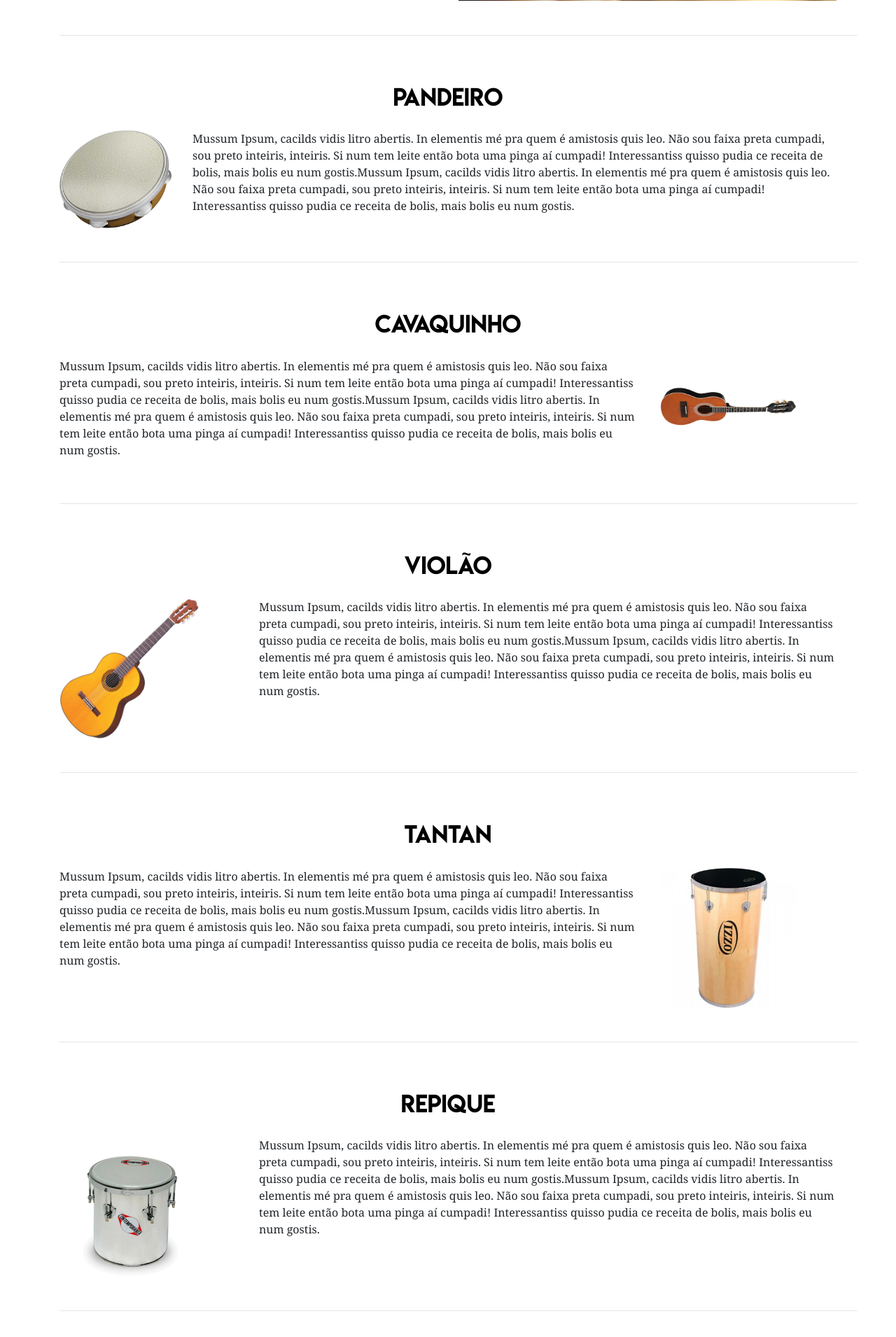
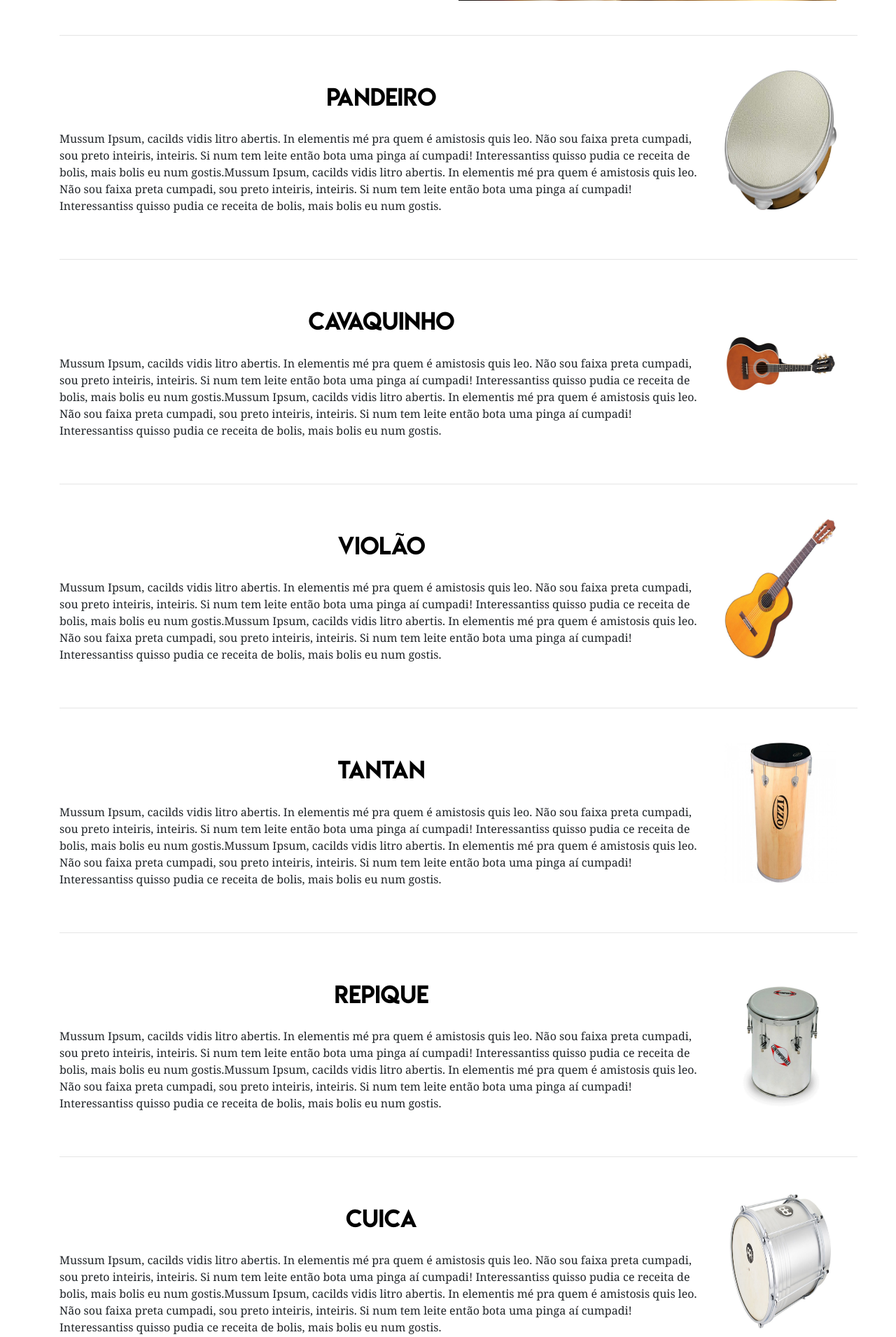
Before and after one commit to bielzinhopecci/searchsound, a PHP site: page /pagode-inst.php in a window 1280 px wide. Shown: the part 514-2424 px from the top of the page at 70% size. Run offline with PHP 8.4, Linux system fonts and the light colour scheme; some libraries are stand-ins or nearby versions.

Commit message:
Add files via upload

```diff
--- a/pagode-inst.php
+++ b/pagode-inst.php
@@ -80,30 +80,26 @@
         <hr class="prop-f col-md-12 mt-5 mb-5">
 
         <section class="row">
-            <div class="col-md-12">
+            <div class="col md-10">
                 <h2 class="text-center">Pandeiro</h2>
+                <p>Mussum Ipsum, cacilds vidis litro abertis. In elementis mé pra quem é amistosis quis leo. Não sou faixa preta cumpadi, sou preto inteiris, inteiris. Si num tem leite então bota uma pinga aí cumpadi! Interessantiss quisso pudia ce receita de bolis, mais bolis eu num gostis.Mussum Ipsum, cacilds vidis litro abertis. In elementis mé pra quem é amistosis quis leo. Não sou faixa preta cumpadi, sou preto inteiris, inteiris. Si num tem leite então bota uma pinga aí cumpadi! Interessantiss quisso pudia ce receita de bolis, mais bolis eu num gostis.
+                </p>
             </div>
             <div class="col-md-2">
-                <img class="img-inst" src="dist/img/Pagode%20-%20Pandeiro.jpg" height="140px" width="200px" alt="Pandeiro">
-            </div>
-            <div class="col md-10">
-                <p>Mussum Ipsum, cacilds vidis litro abertis. In elementis mé pra quem é amistosis quis leo. Não sou faixa preta cumpadi, sou preto inteiris, inteiris. Si num tem leite então bota uma pinga aí cumpadi! Interessantiss quisso pudia ce receita de bolis, mais bolis eu num gostis.Mussum Ipsum, cacilds vidis litro abertis. In elementis mé pra quem é amistosis quis leo. Não sou faixa preta cumpadi, sou preto inteiris, inteiris. Si num tem leite então bota uma pinga aí cumpadi! Interessantiss quisso pudia ce receita de bolis, mais bolis eu num gostis.
-                </p>
+                <img class="img-inst" src="dist/img/Pagode%20-%20Pandeiro.jpg" height="200px" width="200px" alt="Pandeiro">
             </div>
         </section>
 
         <hr class="prop-f col-md-12 mt-5 mb-5">
 
         <section class="row">
-            <div class="col-md-12">
+            <div class="col md-10 col-md-push-2 col-sm-push-0">
                 <h2 class="text-center">Cavaquinho</h2>
-            </div>
-            <div class="col md-9">
                 <p>Mussum Ipsum, cacilds vidis litro abertis. In elementis mé pra quem é amistosis quis leo. Não sou faixa preta cumpadi, sou preto inteiris, inteiris. Si num tem leite então bota uma pinga aí cumpadi! Interessantiss quisso pudia ce receita de bolis, mais bolis eu num gostis.Mussum Ipsum, cacilds vidis litro abertis. In elementis mé pra quem é amistosis quis leo. Não sou faixa preta cumpadi, sou preto inteiris, inteiris. Si num tem leite então bota uma pinga aí cumpadi! Interessantiss quisso pudia ce receita de bolis, mais bolis eu num gostis.
                 </p>
             </div>
-            <div class="col-md-3 mt-0">
-                <img class="img-inst" src="dist/img/Pagode%20-%20Cavaquinho.jpg" height="140px" width="200px" alt="Cavaquinho">
+            <div class="col-md-2 mt-0 col-md-pull-10 col-sm-push-0">
+                <img class="img-inst" src="dist/img/Pagode%20-%20Cavaquinho.jpg" height="200px" width="200px" alt="Cavaquinho">
             </div>
         </section>
 
@@ -111,30 +107,25 @@
         <hr class="prop-f col-md-12 mt-5 mb-5">
 
         <section class="row">
-            <div class="col-md-12">
-                <h2 class="text-center">Violão</h2>
-            </div>
-            <div class="col-md-3">
-                <img class="img-inst" src="dist/img/Pagode%20-%20Violao.jpg" height="200px" width="200px" alt="Violão">
-            </div>
-
-            <div class="col md-9">
+            <div class="col md-10">
+                 <h2 class="text-center">Violão</h2>
                 <p>Mussum Ipsum, cacilds vidis litro abertis. In elementis mé pra quem é amistosis quis leo. Não sou faixa preta cumpadi, sou preto inteiris, inteiris. Si num tem leite então bota uma pinga aí cumpadi! Interessantiss quisso pudia ce receita de bolis, mais bolis eu num gostis.Mussum Ipsum, cacilds vidis litro abertis. In elementis mé pra quem é amistosis quis leo. Não sou faixa preta cumpadi, sou preto inteiris, inteiris. Si num tem leite então bota uma pinga aí cumpadi! Interessantiss quisso pudia ce receita de bolis, mais bolis eu num gostis.
                 </p>
+            </div>
+            <div class="col-md-2">
+                <img class="img-inst" src="dist/img/Pagode%20-%20Violao.jpg" height="200px" width="200px" alt="Violão">
             </div>
         </section>
 
         <hr class="prop-f col-md-12 mt-5 mb-5">
 
         <section class="row">
-            <div class="col-md-12">
+            <div class="col md-10 col-md-push-2 col-sm-push-0">
                 <h2 class="text-center">TanTan</h2>
-            </div>
-            <div class="col md-9">
                 <p>Mussum Ipsum, cacilds vidis litro abertis. In elementis mé pra quem é amistosis quis leo. Não sou faixa preta cumpadi, sou preto inteiris, inteiris. Si num tem leite então bota uma pinga aí cumpadi! Interessantiss quisso pudia ce receita de bolis, mais bolis eu num gostis.Mussum Ipsum, cacilds vidis litro abertis. In elementis mé pra quem é amistosis quis leo. Não sou faixa preta cumpadi, sou preto inteiris, inteiris. Si num tem leite então bota uma pinga aí cumpadi! Interessantiss quisso pudia ce receita de bolis, mais bolis eu num gostis.
                 </p>
             </div>
-            <div class="col-md-3">
+            <div class="col-md-2 col-md-pull-10 col-sm-push-0">
                 <img class="img-inst" src="dist/img/Pagode%20-%20TanTan.jpg" height="200px" width="200px" alt="TanTan">
             </div>
         </section>
@@ -143,30 +134,24 @@
         <hr class="prop-f col-md-12 mt-5 mb-5">
 
         <section class="row">
-            <div class="col-md-12">
+            <div class="col md-10">
                 <h2 class="text-center">Repique</h2>
-            </div>
-            <div class="col-md-3">
-                <img class="img-inst" src="dist/img/Pagode%20-%20Repique.jpg" height="200px" width="200px" alt="Repique">
-            </div>
-
-            <div class="col md-9">
                 <p>Mussum Ipsum, cacilds vidis litro abertis. In elementis mé pra quem é amistosis quis leo. Não sou faixa preta cumpadi, sou preto inteiris, inteiris. Si num tem leite então bota uma pinga aí cumpadi! Interessantiss quisso pudia ce receita de bolis, mais bolis eu num gostis.Mussum Ipsum, cacilds vidis litro abertis. In elementis mé pra quem é amistosis quis leo. Não sou faixa preta cumpadi, sou preto inteiris, inteiris. Si num tem leite então bota uma pinga aí cumpadi! Interessantiss quisso pudia ce receita de bolis, mais bolis eu num gostis.
                 </p>
+            </div>
+            <div class="col-md-2">
+                <img class="img-inst" src="dist/img/Pagode%20-%20Repique.jpg" height="200px" width="200px" alt="Repique">
             </div>
         </section>
 
         <hr class="prop-f col-md-12 mt-5 mb-5">
-
         <section class="row">
-            <div class="col-md-12">
+            <div class="col md-10 col-md-push-2 col-sm-push-0">
                 <h2 class="text-center">Cuica</h2>
-            </div>
-            <div class="col md-9">
                 <p>Mussum Ipsum, cacilds vidis litro abertis. In elementis mé pra quem é amistosis quis leo. Não sou faixa preta cumpadi, sou preto inteiris, inteiris. Si num tem leite então bota uma pinga aí cumpadi! Interessantiss quisso pudia ce receita de bolis, mais bolis eu num gostis.Mussum Ipsum, cacilds vidis litro abertis. In elementis mé pra quem é amistosis quis leo. Não sou faixa preta cumpadi, sou preto inteiris, inteiris. Si num tem leite então bota uma pinga aí cumpadi! Interessantiss quisso pudia ce receita de bolis, mais bolis eu num gostis.
                 </p>
             </div>
-            <div class="col-md-3">
+            <div class="col-md-2 col-md-pull-10 col-sm-push-0">
                 <img class="img-inst" src="dist/img/Pagode%20-%20Cuica.jpg" height="200px" width="200px" alt="Cuica">
             </div>
         </section>
@@ -175,15 +160,13 @@
         <hr class="prop-f col-md-12 mt-5 mb-5">
 
         <section class="row">
-            <div class="col-md-12">
+            <div class="col md-10">
                 <h2 class="text-center">Tamborim</h2>
-            </div>
-            <div class="col-md-3">
-                <img class="img-inst" src="dist/img/Pagode%20-%20Tamborim.jpg" height="200px" width="200px" alt="Tamborim">
-            </div>
-            <div class="col md-9">
                 <p>Mussum Ipsum, cacilds vidis litro abertis. In elementis mé pra quem é amistosis quis leo. Não sou faixa preta cumpadi, sou preto inteiris, inteiris. Si num tem leite então bota uma pinga aí cumpadi! Interessantiss quisso pudia ce receita de bolis, mais bolis eu num gostis.Mussum Ipsum, cacilds vidis litro abertis. In elementis mé pra quem é amistosis quis leo. Não sou faixa preta cumpadi, sou preto inteiris, inteiris. Si num tem leite então bota uma pinga aí cumpadi! Interessantiss quisso pudia ce receita de bolis, mais bolis eu num gostis.
                 </p>
+            </div>
+            <div class="col-md-2">
+                <img class="img-inst" src="dist/img/Pagode%20-%20Tamborim.jpg" height="200px" width="200px" alt="Tamborim">
             </div>
         </section>
 
@@ -191,14 +174,12 @@
         <hr class="prop-f col-md-12 mt-5 mb-5">
 
         <section class="row">
-            <div class="col-md-12">
+            <div class="col md-10 col-md-push-2 col-sm-push-0">
                 <h2 class="text-center">Ganza</h2>
-            </div>
-            <div class="col md-9">
                 <p>Mussum Ipsum, cacilds vidis litro abertis. In elementis mé pra quem é amistosis quis leo. Não sou faixa preta cumpadi, sou preto inteiris, inteiris. Si num tem leite então bota uma pinga aí cumpadi! Interessantiss quisso pudia ce receita de bolis, mais bolis eu num gostis.Mussum Ipsum, cacilds vidis litro abertis. In elementis mé pra quem é amistosis quis leo. Não sou faixa preta cumpadi, sou preto inteiris, inteiris. Si num tem leite então bota uma pinga aí cumpadi! Interessantiss quisso pudia ce receita de bolis, mais bolis eu num gostis.
                 </p>
             </div>
-            <div class="col-md-3">
+            <div class="col-md-2 col-md-pull-10 col-sm-push-0">
                 <img class="img-inst" src="dist/img/Pagode%20-%20Ganza.jpg" height="200px" width="200px" alt="Ganza">
             </div>
         </section>
```
Also changed, not shown: pagode.php (+8 -8 lines).
